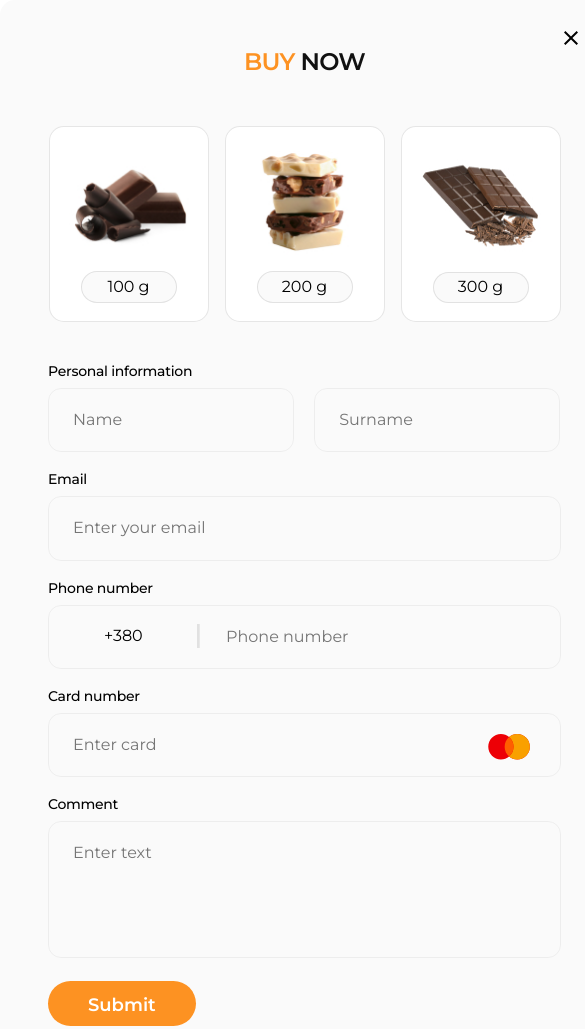
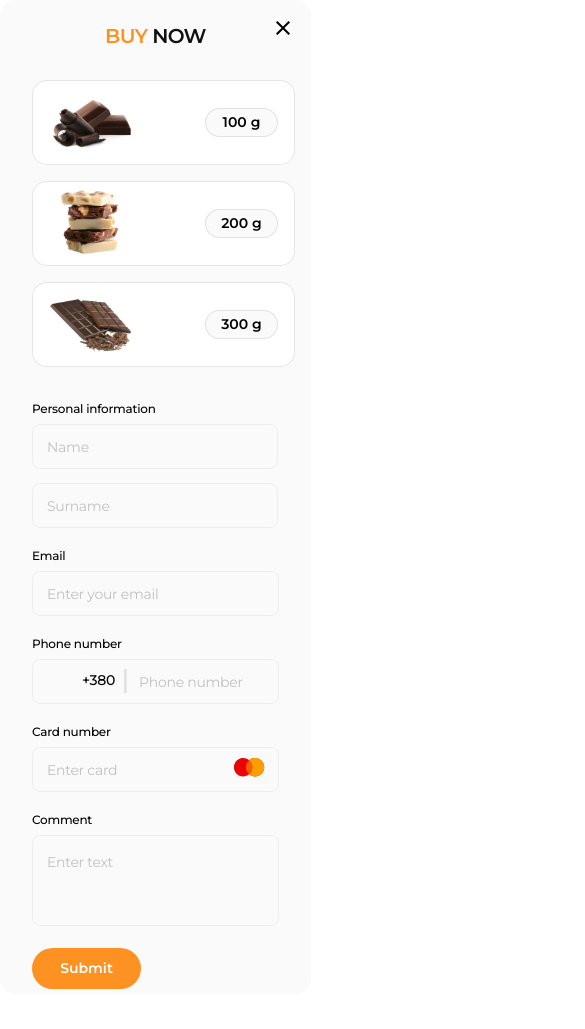
Before and after one commit to zarutskaalina/project-01, a plain HTML site: page order.html in a window 390 px wide. Shown: the top 1029 px of the page, 585 px wide, since content can reach past the window. After the commit the page ends 994 px from the top, so only its background shows below. Drawn offline with nearby package versions, Linux system fonts and the light colour scheme.

Commit message:
project-01

```diff
--- a/css/styles.css
+++ b/css/styles.css
@@ -48,9 +48,9 @@ body {
   padding-right: 15px;
 }
 
-@media screen and (min-width: 320px) {
+@media screen and (min-width: 375px) {
   .container {
-    width: 448px;
+    width: 335px;
     margin-left: auto;
     margin-right: auto;
   }
@@ -78,35 +78,23 @@ body {
   line-height: 1.16;
   letter-spacing: -0.03em;
   text-transform: uppercase;
-  color: #FD9222;
+  color: var(--accent-color);
   margin-bottom: 50px;
+
 }
 
 .top-sellers-title-sellers,
 .order-buy-title-now {
-  color: #111111;
+  color:var(--primary-text-color-theme-light)
 }
 
 .top-sellers-images-list {
   display: flex;
   justify-content: center;
-  gap: 16px;
-  flex-basis: calc((100% - 16px*2)/3);
-  margin-bottom: 32px;
 }
 
 .top-sellers-img {
   border-radius: 15px;
-}
-
-.info-button-container {
-  display: flex;
-  justify-content: space-between;
-}
-
-.info-button-container {
-  padding-left: 32px;
-  padding-right: 32px;
 }
 
 .top-sellers-text {
@@ -115,21 +103,22 @@ body {
   line-height: 1.28;
   letter-spacing: -0.02em;
   color: #111111;
-  max-width: 407px;
+  max-width: 306px;
 }
 
 .open-form-buy-button {
-  padding: 14px 40px;
-  min-width: 162px;
-  height: 50px;
-  background: #FD9222;
+  display: flex;
+  padding: 12px 28px;
+  width: 120px;
+  height: 40px;
+  background-color:var(--accent-color);
   border-radius: 100px;
   border: none;
   font-weight: 600;
-  font-size: 18px;
-  line-height: 1.22;
+  font-size: 14px;
+  line-height: 1.21;
   color: #FFFFFF;
-}
+  }
 
 /*=================0rder buy==============*/
 
@@ -173,19 +162,18 @@ body {
   padding-left: 20px;
   padding-right: 20px;
   padding-bottom: 18px;
-  background: #FFFFFF;
+  background-color: #FFFFFF;
   border: 1px solid rgba(17, 17, 17, 0.1);
   border-radius: 15px;
-}
-
-.order-buy-img {
-  margin-bottom: 14px;
 }
 
 .order-buy-text {
   display: flex;
   justify-content: center;
   align-items: center;
+  font-weight: 600;
+  font-size: 14px;
+  line-height: 1.21;
   width: 96px;
   height: 33px;
   background-color: #FAFAFA;
@@ -193,6 +181,9 @@ body {
   border-radius: 100px;
 }
 
+.order-buy-img {
+  margin-bottom: 14px;
+}
 
 .contact-fom-wrapper {
   position: relative;
@@ -208,7 +199,6 @@ body {
   color: #000000;
   margin-bottom: 8px;
 }
-
 
 .contact-form-input-surname,
 .contact-form-input-name {
@@ -232,14 +222,14 @@ body {
 }
 
 .contact-form-input-name {
-  margin-right: 16px;
+  margin-bottom: 14px;
 }
 
 .form-send-button {
   padding: 14px 40px;
   min-width: 133px;
   height: 45px;
-  background: #FD9222;
+  background-color:var(--accent-color);
   border-radius: 100px;
   border: none;
   font-weight: 600;
@@ -248,7 +238,7 @@ body {
   color: #FFFFFF;
 }
 
-.contact-form-input::placeholder
+.contact-form-input::placeholder,
 .contact-form-message::placeholder {
   font-weight: 400;
   font-size: 18px;
@@ -281,5 +271,223 @@ body {
   position: absolute;
   top: 50%;
   right: 30px;
+}
 
+.phone-code {
+  font-weight: 500;
+  font-size: 18px;
+  line-height: 22px;
+  display: flex;
+  align-items: center;
+  letter-spacing: -0.02em;
+  }
+
+/*============== mobile =============*/
+
+@media screen and (max-width: 767px) {
+  .order-buy-title,
+  .top-sellers-title {
+    font-size: 20px;
+    line-height: 1.2;
+    margin-bottom: 32px;
+  }
+
+  .top-sellers-images-list {
+   flex-direction: column;
+   margin-bottom: 20px;
+  }
+
+  .top-sellers-image-item-bar {
+    display: none;
+  }
+
+  .top-sellers-img {
+    width: 100%;
+  }
+
+  .top-sellers-img-cofee {
+    margin-bottom: 20px;
+  }
+
+  .top-sellers-mobile-text {
+    font-weight: 400;
+    font-size: 14px;
+    line-height: 1.28;
+    letter-spacing: -0.02em;
+    color: #111111;
+    max-width: 306px;
+    margin-bottom: 32px;
+  }
+
+  .top-sellers-text {
+    display: none;
+  }
+
+  .order-buy {
+    width: 311px;
+    height: 994px;
+    padding: 24px 32px;
+  }
+
+  .close-order-buy-button {
+    top: 14px;
+    right: 14px;
+  }
+
+  .order-buy-list {
+    display: flex;
+    flex-direction: column;
+    column-gap: 8px;
+    margin-bottom: 32px;
+  }
+
+  .order-buy-item {
+    display: flex;
+    flex-direction: row;
+    justify-content: space-between;
+    align-items: center;
+    width: 263px;
+    height: 85px;
+    padding: 8px 16px;
+  }
+
+  .order-buy-img {
+    width: 84px;
+    height: 69px;
+    margin-bottom: 0;
+  }
+
+  .order-buy-text {
+    width: 73px;
+    height: 29px;
+  }
+
+  .contact-form-field-descr {
+    font-size: 12px;
+    line-height: 1.16;
+  }
+
+  .contact-form-input-surname,
+  .contact-form-input-name {
+    width: 100%;;
 }
+
+  .contact-form-message,
+  .contact-form-input {
+    padding: 18px 14px;
+    border-radius: 8px
+  }
+
+  .contact-form-message {
+    height: 91px;
+  }
+
+  .form-send-button {
+    padding: 12px 28px;
+    min-width: 109px;
+    height: 41px;
+    background-color:var(--accent-color);
+    border-radius: 100px;
+    font-weight: 600;
+    font-size: 14px;
+    line-height: 1.21;
+    color: #FFFFFF;
+  }
+
+  .contact-form-input::placeholder,
+  .contact-form-message::placeholder {
+    font-size: 14px;
+    line-height: 1.21;
+  }
+
+  .contact-form-input {
+    height: 45px;
+  }
+
+  .country-code-container {
+    left: 18px;
+    box-shadow: 2.72246px 0px 0px rgba(0, 0, 0, 0.1);
+    width: 74px;
+  }
+
+  .contact-form-input-tell {
+    padding-left: 106px;
+  }
+
+  .code-img {
+    margin-right: 8px;
+    width: 24px;
+  }
+
+  .mastercard-icon {
+    position: absolute;
+    top: 50%;
+    right: 14px;
+  }
+
+  .phone-code {
+    font-size: 14px;
+    line-height: 1.21;
+  }
+
+  .mastercard-icon {
+    width: 32px;
+    height: 21px;
+  }
+}
+
+/*================= tablet =============*/
+
+@media screen and (min-width: 768px) {
+  .top-sellers-mobile-text {
+    display: none;
+  }
+
+  .top-sellers-image-item-bar {
+    display: none;
+  }
+
+  .top-sellers-images-list {
+    gap: 16px;
+    flex-basis: calc((100% - 16px)/2);
+    margin-bottom: 32px;
+  }
+
+  .info-button-container {
+    display: flex;
+    justify-content: space-between;
+  }
+
+  .open-form-buy-button {
+    padding: 14px 40px;
+    min-width: 162px;
+    height: 50px;
+    font-size: 18px;
+    line-height: 1.22;
+    color: #FFFFFF;
+
+  }
+}
+
+/*============= desktop =================*/
+
+@media screen and (min-width: 1200px) {
+  .top-sellers-image-item-bar {
+    display: flex;
+  }
+
+  .top-sellers-text {
+    min-width: 407px;
+  }
+
+  .info-button-container {
+    padding-left: 15px;
+    padding-right: 15px;
+  }
+
+  .open-form-buy-button:hover,
+  .open-form-buy-button:focus {
+    background-color: var(--hover-buttons-color);
+    color: var(--accent-color);
+  }
+}
--- a/order.html
+++ b/order.html
@@ -17,6 +17,8 @@
     />
     <link rel="stylesheet" href="./css/styles.css" />
   </head>
+
+  <body>
     <div class="order-buy">
       <button class="close-order-buy-button" type="button">
         <svg class="close-order-buy-button-icon" width="14" height="14">
@@ -60,10 +62,12 @@
       </ul>
       <form class="contact-form">
         <div class="contact-fom-wrapper">
-        <label class="contact-form-field-descr" for="user-name"
-          >Personal information</label
+          <label class="contact-form-field-descr" for="user-name">
+            <span class="contact-form-descr-wrapper"
+              >Personal information</span
+            ></label
           >
-        <div user-name-input-wrapper>
+          <div class="user-name-input-wrapper">
             <input
               class="contact-form-input contact-form-input-name"
               type="text"
@@ -116,12 +120,12 @@
             />
             <div class="country-code-container">
               <svg
-              class="cod-img"
+                class="code-img"
                 aria-label="flag of Ukraine"
                 width="32"
                 height="24"
               >
-              <use href="./image/spite.svg#icon-flag"></use>
+                <use href="./image/spite.svg#icon-Frame"></use>
               </svg>
               <p class="phone-code">+380</p>
             </div>
@@ -167,4 +171,5 @@
         <button class="form-send-button" type="submit">Submit</button>
       </form>
     </div>
+  </body>
 </html>
```
Also changed, not shown: index.html (+14 -9 lines). Lines whose indentation alone changed are shown as unchanged.
